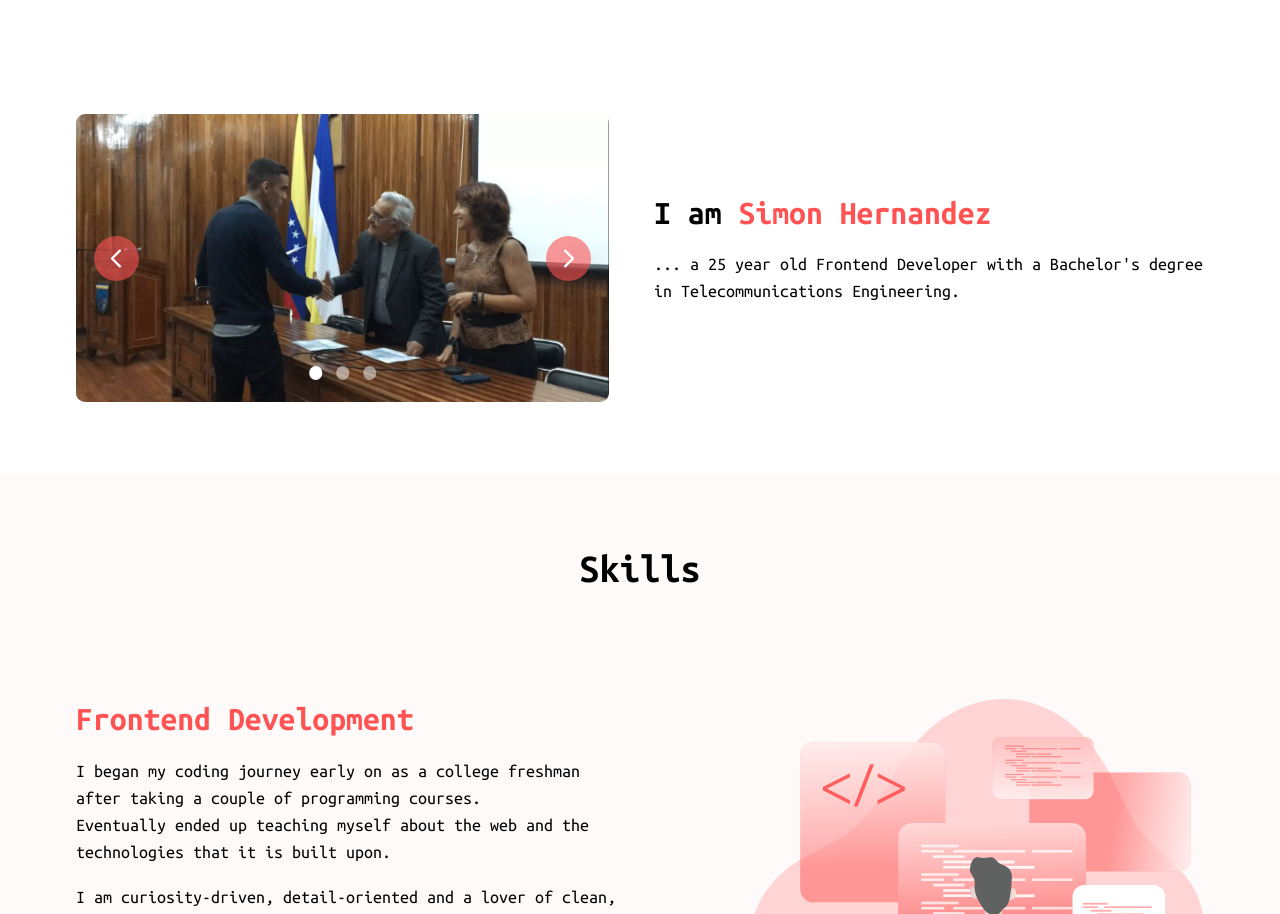
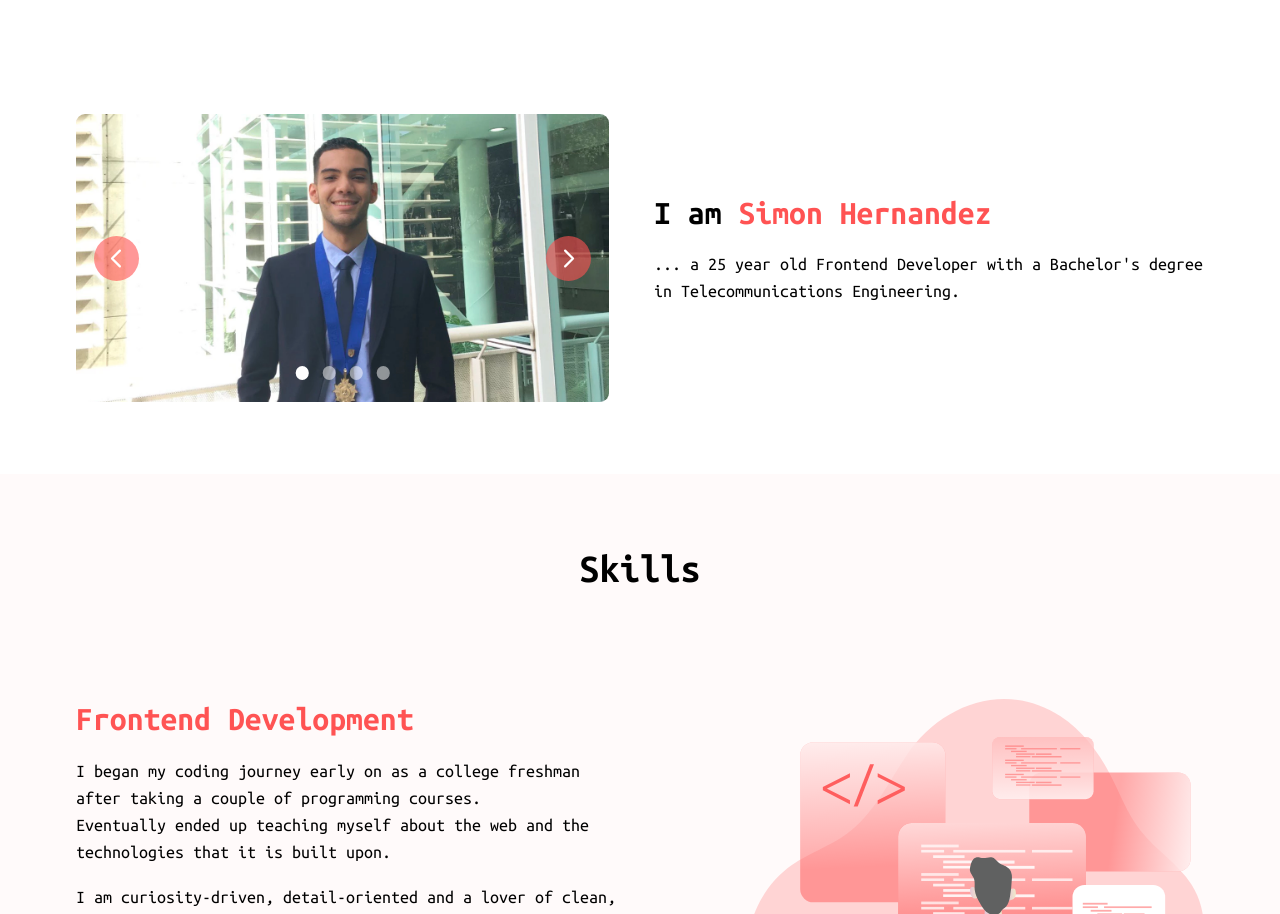
Before and after one commit to simonhernandez/react-portfolio, a React (Vite) app: page / in a window 1280 px wide. Shown: the part 873-1787 px from the top of the page. Built offline with nearby package versions, Linux system fonts and the light colour scheme.

Commit message:
feat: carousel

```diff
--- a/src/components/About.jsx
+++ b/src/components/About.jsx
@@ -22,7 +22,7 @@ const About = () => {
         <div className="flex flex-col md:flex-row md:justify-between md:gap-10">
           {/* text-container */}
           <div className="flex-1 h-56 sm:h-64 xl:h-80 2xl:h-96">
-            <Carousel photoArr={photoArr}/>
+            <Carousel info={aboutInfo} startIndex={startIndex} setStartIndex={setStartIndex}/>
           </div>
 
           {/* image-container */}
--- a/src/components/Carousel.jsx
+++ b/src/components/Carousel.jsx
@@ -1,14 +1,12 @@
 import React from "react";
-import { useState } from "react";
 
-const Carousel = ({photoArr}) => {
-  const [startIndex, setStartIndex] = useState(0);
+const Carousel = ({info, startIndex, setStartIndex, style}) => {
 
   return (
-    <div id="default-carousel" class="relative" data-carousel="static">
+    <div className={`${style} relative`}>
       {/* <!-- Carousel wrapper --> */}
       <div className="relative h-64 overflow-hidden rounded-lg">
-        {photoArr.map((item, index) => {
+        {info.map((item, index) => {
           return (
             <div
               className={`duration-700 ease-in-out absolute inset-0 transition-all transform z-20`}
@@ -17,7 +15,7 @@ const Carousel = ({photoArr}) => {
                 transform: `translateX(${100 * (index - startIndex)}%)`,
               }}
             >
-              <img src={item} alt="..." />
+              <img src={item.image} alt="..." />
             </div>
           );
         })}
@@ -25,7 +23,7 @@ const Carousel = ({photoArr}) => {
 
       {/* <!-- Slider indicators --> */}
       <div class="absolute z-30 flex space-x-3 -translate-x-1/2 bottom-5 left-1/2">
-        {photoArr.map((item, index) => (
+        {info.map((item, index) => (
           <button
             type="button"
             className={`w-3 h-3 rounded-full ${
@@ -43,7 +41,7 @@ const Carousel = ({photoArr}) => {
         className="absolute top-0 left-0 z-30 flex items-center justify-center h-full px-4 cursor-pointer group focus:outline-none"
         data-carousel-prev=""
         onClick={() =>
-          setStartIndex((prev) => (prev !== 0 ? prev - 1 : photoArr.length - 1))
+          setStartIndex((prev) => (prev !== 0 ? prev - 1 : info.length - 1))
         }
       >
         <span class="inline-flex items-center justify-center w-8 h-8 rounded-full sm:w-10 sm:h-10 bg-primary/60 dark:bg-gray-800/30 group-hover:bg-primary/40 dark:group-hover:bg-gray-800/60 group-focus:ring-4 group-focus:ring-primary dark:group-focus:ring-gray-800/70 group-focus:outline-none">
@@ -70,7 +68,7 @@ const Carousel = ({photoArr}) => {
         className="absolute top-0 right-0 z-30 flex items-center justify-center h-full px-4 cursor-pointer group focus:outline-none"
         data-carousel-next=""
         onClick={() =>
-          setStartIndex((prev) => (prev !== photoArr.length - 1 ? prev + 1 : 0))
+          setStartIndex((prev) => (prev !== info.length - 1 ? prev + 1 : 0))
         }
       >
         <span class="inline-flex items-center justify-center w-8 h-8 rounded-full sm:w-10 sm:h-10 bg-primary/60 dark:bg-gray-800/30 group-hover:bg-primary/40 dark:group-hover:bg-gray-800/60 group-focus:ring-4 group-focus:ring-primary dark:group-focus:ring-gray-800/70 group-focus:outline-none">
```
